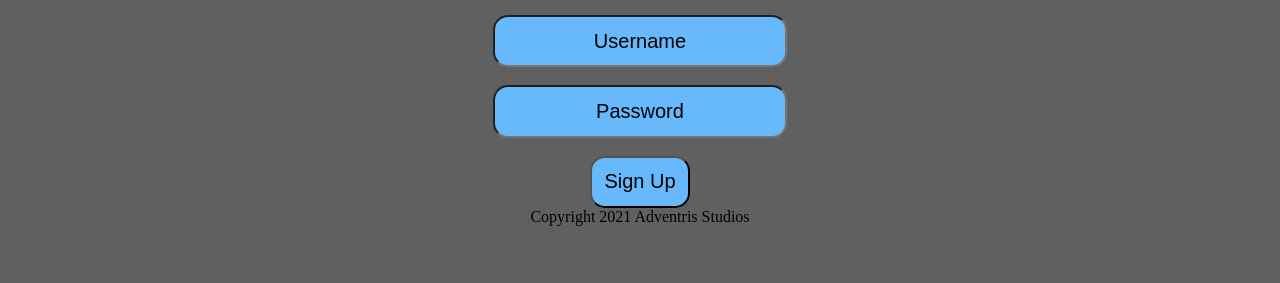
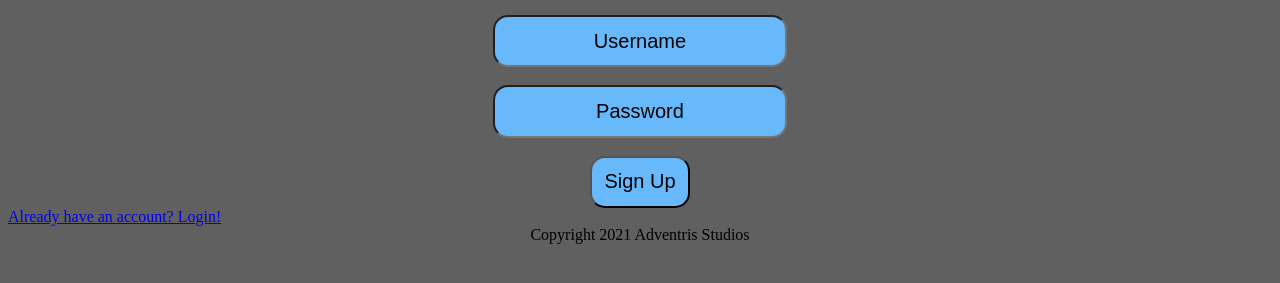
Before and after one commit to RG2N/adventris, a plain HTML site: page signup.html in a window 1280 px wide. Shown: the part 163-446 px from the top of the page. Drawn offline with nearby package versions, Linux system fonts and the light colour scheme.

Commit message:
Update signup.html

```diff
--- a/signup.html
+++ b/signup.html
@@ -43,6 +43,7 @@ $(function(){
     &nbsp;
 
     <button class="signupbutton">Sign Up</button>
+    <a href="https://test.adventris.xyz/login" class="hyperlink">Already have an account? Login!</a>
 <div id="footer"></div>
 </body>
 </html>
```
